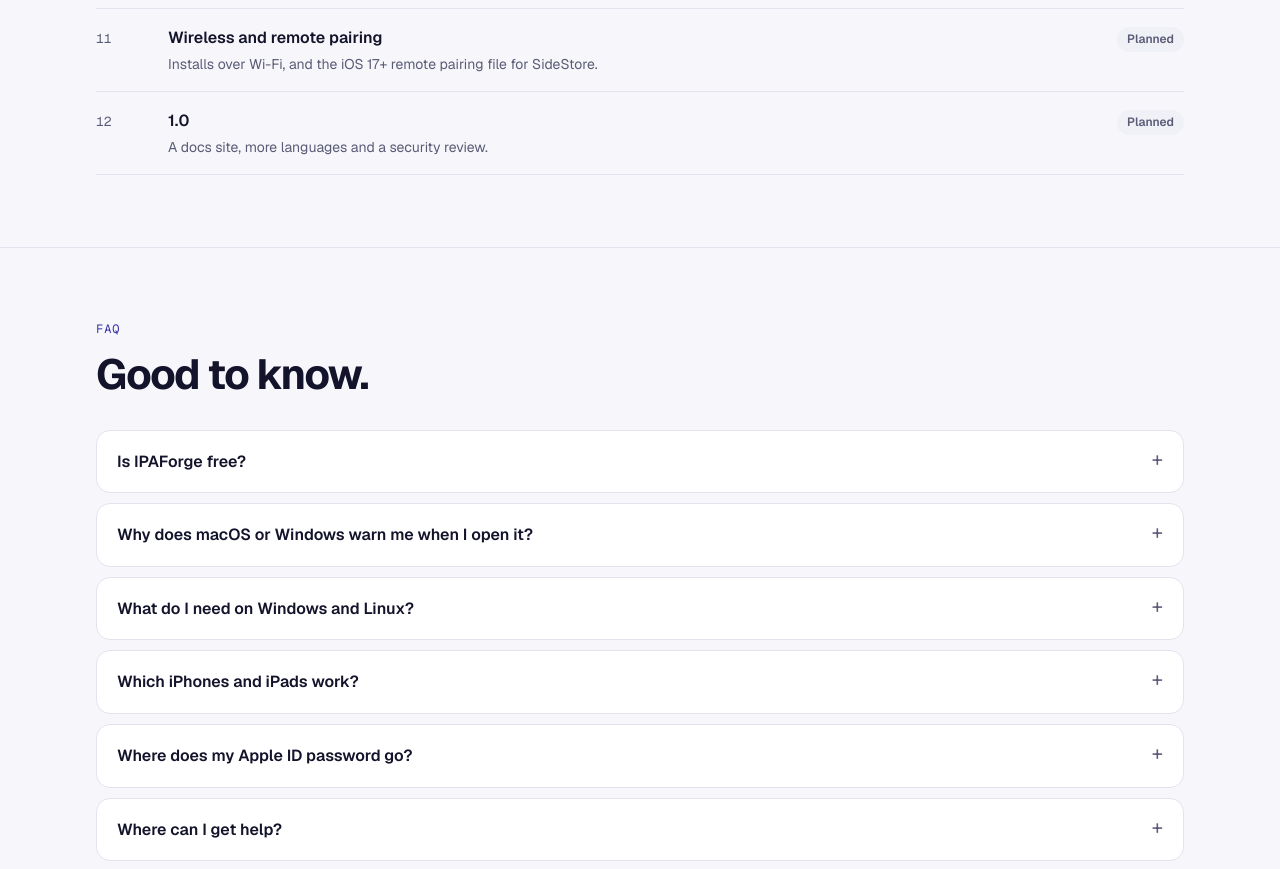
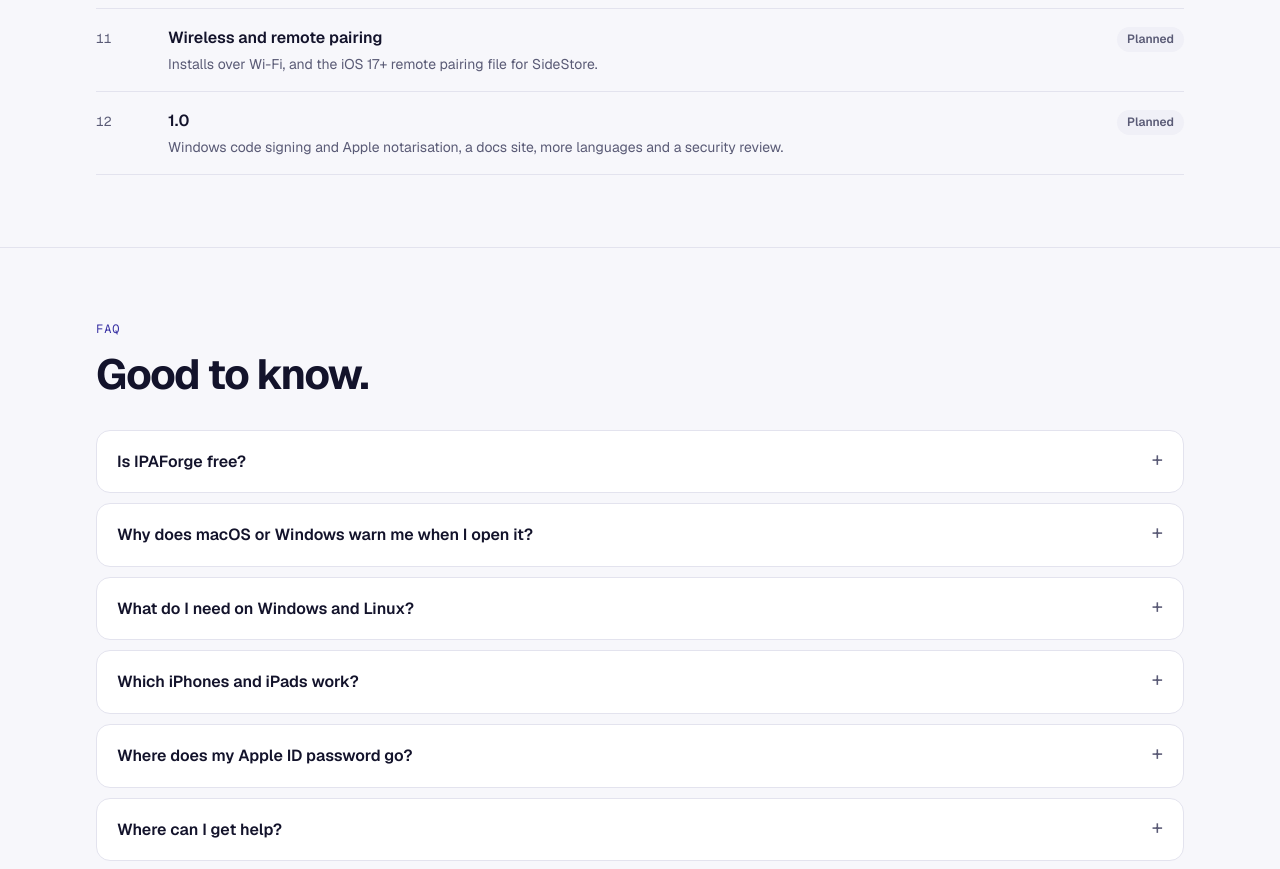
Before and after one commit to IPAForge/ipaforge.github.io, a plain HTML site: page index.html in a window 1280 px wide. Shown: the part 4640-5509 px from the top of the page. Drawn offline with nearby package versions, Linux system fonts and the light colour scheme; no server answers.

Commit message:
Roadmap: signing and notarisation under 1.0

```diff
--- a/index.html
+++ b/index.html
@@ -388,7 +388,7 @@ $ cosign verify-blob \
         <div class="phase"><span class="pn">7</span><div><h3>Guided first run</h3><p>A step-by-step setup the first time you open IPAForge.</p></div><span class="chip next">Next</span></div>
         <div class="phase"><span class="pn">10</span><div><h3>Management tools</h3><p>Certificates, App IDs, pairing files per app, and .p12 import and export.</p></div><span class="chip next">Planned</span></div>
         <div class="phase"><span class="pn">11</span><div><h3>Wireless and remote pairing</h3><p>Installs over Wi-Fi, and the iOS 17+ remote pairing file for SideStore.</p></div><span class="chip next">Planned</span></div>
-        <div class="phase"><span class="pn">12</span><div><h3>1.0</h3><p>A docs site, more languages and a security review.</p></div><span class="chip next">Planned</span></div>
+        <div class="phase"><span class="pn">12</span><div><h3>1.0</h3><p>Windows code signing and Apple notarisation, a docs site, more languages and a security review.</p></div><span class="chip next">Planned</span></div>
       </div>
     </div>
   </section>
```
